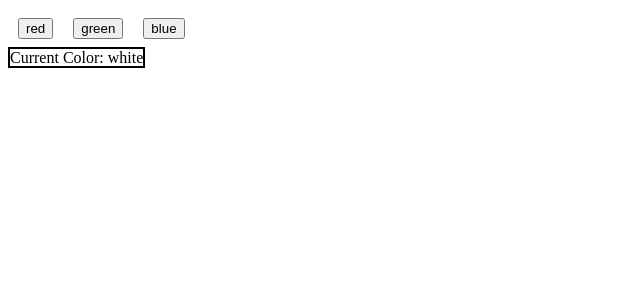
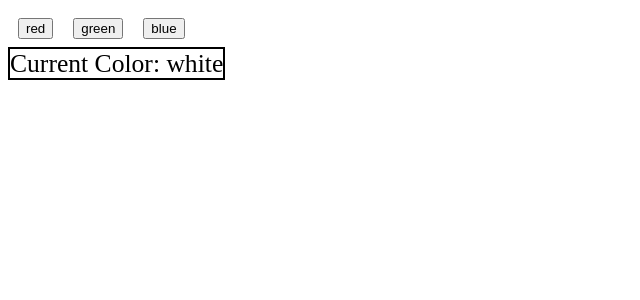
Before and after one commit to loganmj/ColorChangePage, a React (Vite) app in the folder ColorChangePage/: page / in a window 1280 px wide. Shown: the top 300 px of the page, without its empty margins (0-640 px from the left). Built offline with nearby package versions, Linux system fonts and the light colour scheme.

Commit message:
Added some adjustments based on viewport size.

```diff
--- a/ColorChangePage/src/App.css
+++ b/ColorChangePage/src/App.css
@@ -0,0 +1,4 @@
+.app-context{
+    font-size: 2vw;
+    width: 50%;
+}
--- a/ColorChangePage/src/App.tsx
+++ b/ColorChangePage/src/App.tsx
@@ -5,6 +5,7 @@ import ColorLabel from "./components/ColorLabel";
 
 const App: React.FC = () => {
   return (
+    <div className="app-context">
       <ColorLabelContextProvider>
         <div className="buttons-div">
           <ColorButton text="red"></ColorButton>
@@ -15,6 +16,7 @@ const App: React.FC = () => {
           <ColorLabel />
         </div>
       </ColorLabelContextProvider>
+    </div>
   );
 };
 
```
Lines whose indentation alone changed are shown as unchanged.
